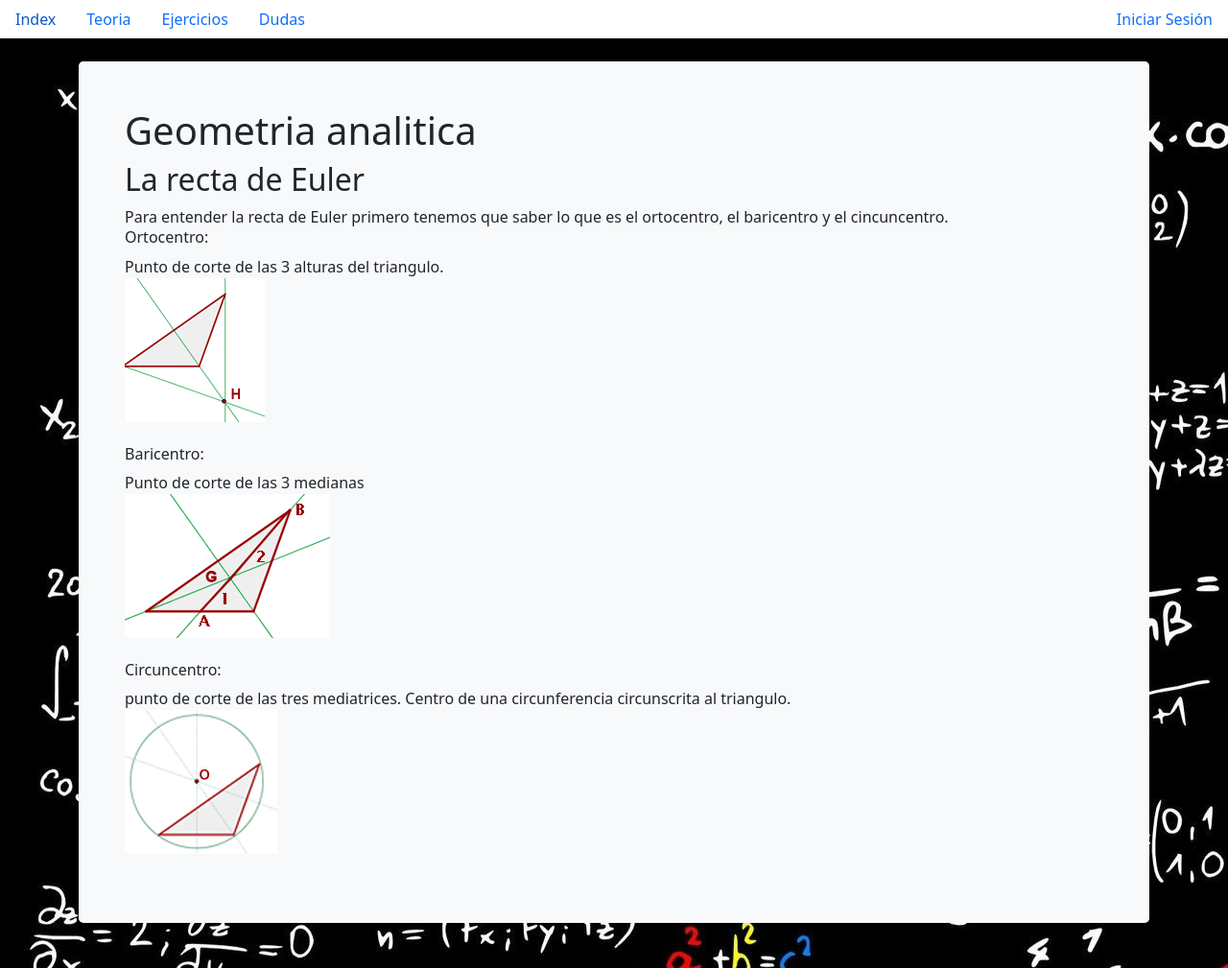
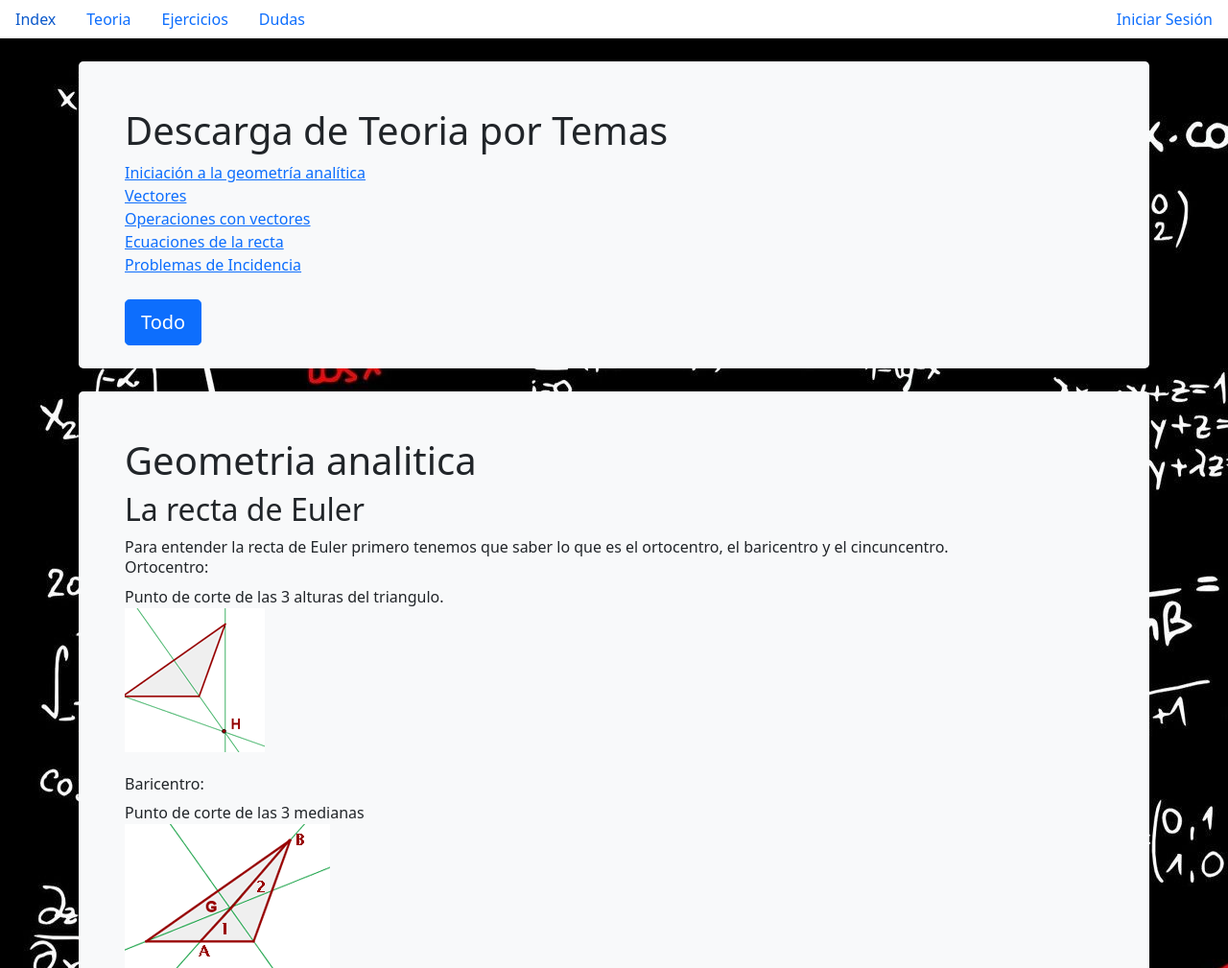
Before and after one commit to iozalla/Geometria-Analitica-Web, a Flask app: page /teoria/ in a window 1280 px wide. Shown: the top 1009 px of the page at 96% size. Run offline with Flask 2, Linux system fonts and the light colour scheme.

Commit message:
Teoria PFFs

```diff
--- a/app.py
+++ b/app.py
@@ -1,5 +1,3 @@
-from cgi import test
-from django.shortcuts import render
 import flask
 import requests
 import re
@@ -7,8 +5,7 @@ import re
 from datetime import datetime, timedelta
 from json import dumps, load, loads
 
-from flask import Flask, redirect, session, render_template, request, flash, url_for
-
+from flask import Flask, redirect, session, render_template, request, flash, url_for,make_response
 import database
 
 
@@ -34,6 +31,25 @@ def sample_function():
 app = Flask(__name__)
 app.secret_key = '*nW6Ze{|=p-Whj3FA%V+0xGwC~\OXY^6B=979NO2'
 
+
+@app.route('/pdf')
+def pdfviewer():
+    number=int(request.args.get('id'))
+    print(number)
+    if number ==1:
+        return redirect("/static/docs/1_Iniciación.pdf")
+    elif number==2:
+        return redirect("/static/docs/2_Vectores.pdf")
+    elif number==3:
+        return redirect("/static/docs/3_OperacionesV.pdf")
+    elif number==4:
+        return redirect("/static/docs/4_EcuacionesR.pdf")
+    elif number==5:
+        return redirect("/static/docs/5_ProblemasI.pdf")
+    elif number==6:
+        return redirect("/static/docs/Todos.pdf")
+    else:
+        return
 
 @app.route('/', methods=['GET'])
 def index():
--- a/templates/teoria.html
+++ b/templates/teoria.html
@@ -18,14 +18,25 @@
     {% block nav %}
     {{ super() }}
     <div class="bg-image" style="
-      background-image: url('/static/img/203483-math-equation-wallpaper.jpg');
-       background-repeat: no-repeat;
-  background-attachment: fixed;">
-
+        background-image: url('/static/img/203483-math-equation-wallpaper.jpg');
+        background-repeat: no-repeat;
+        background-attachment: fixed;">
 
 
 
         <div class="container py-4">
+
+            <div class="p-5 mb-4 bg-light rounded-3">
+                <h1>Descarga de Teoria por Temas</h1>
+                <a href="{{ url_for('pdfviewer') }}?id=1">Iniciación a la geometría analítica</a><br>
+                <a href="{{ url_for('pdfviewer') }}?id=2">Vectores</a><br>
+                <a href="{{ url_for('pdfviewer') }}?id=3">Operaciones con vectores</a><br>
+                <a href="{{ url_for('pdfviewer') }}?id=4">Ecuaciones de la recta</a><br>
+                <a href="{{ url_for('pdfviewer') }}?id=5">Problemas de Incidencia</a><br><br>
+
+                <a class="position-absolute end-200" href="{{ url_for('pdfviewer') }}?id=6"><button class="btn btn-primary btn-lg"  type="button">Todo</button></a><br>
+            </div>
+
             <div class="p-5 mb-4 bg-light rounded-3">
                 <h1>Geometria analitica</h1>
                 <h2>La recta de Euler</h2>
```
Also changed, not shown: 6 other files.
